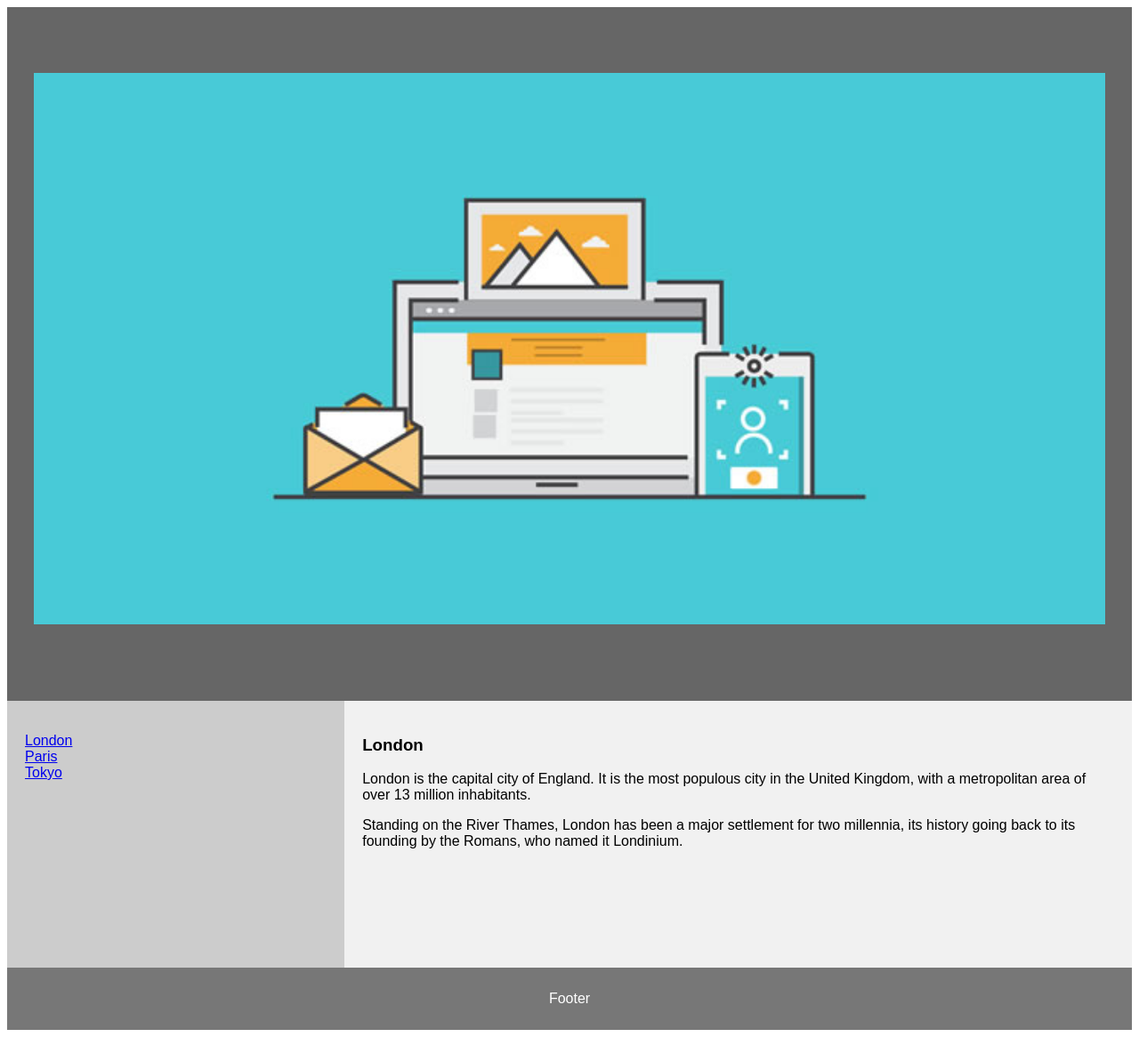
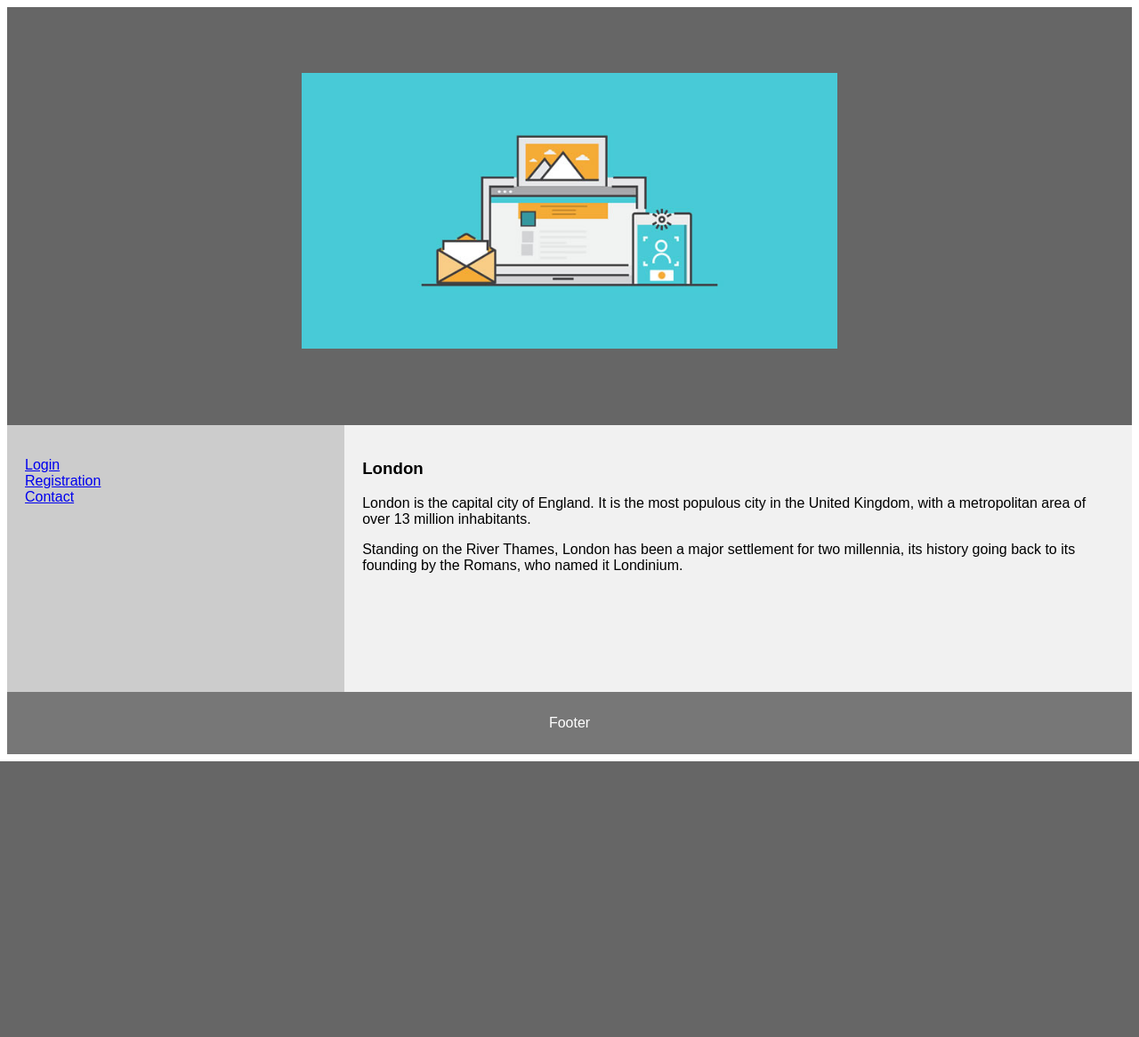
Before and after one commit to KhanhNM1999/ATNCompany0704, a PHP site: page / in a window 1280 px wide. Shown: the whole page at 89% size. After the commit the page ends 856 px from the top, so only its background shows below. Run offline with PHP 8.4, Linux system fonts and the light colour scheme.

Commit message:
Update index.php

```diff
--- a/index.php
+++ b/index.php
@@ -71,15 +71,15 @@ footer {
 </head>
 <body>
 <header>
-  <h2><img src="lambanner-thiet-ke-banner.jpg" alt="Sandwich" style="width:100%"></h2>
+  <h2><img src="lambanner-thiet-ke-banner.jpg" alt="Sandwich" style="width:50%"></h2>
 </header>
 
 <section>
   <nav>
     <ul>
-      <li><a href="#">London</a></li>
-      <li><a href="#">Paris</a></li>
-      <li><a href="#">Tokyo</a></li>
+      <li><a href=" ">Login</a></li>
+      <li><a href=" ">Registration</a></li>
+      <li><a href=" ">Contact</a></li>
     </ul>
   </nav>
 
```
